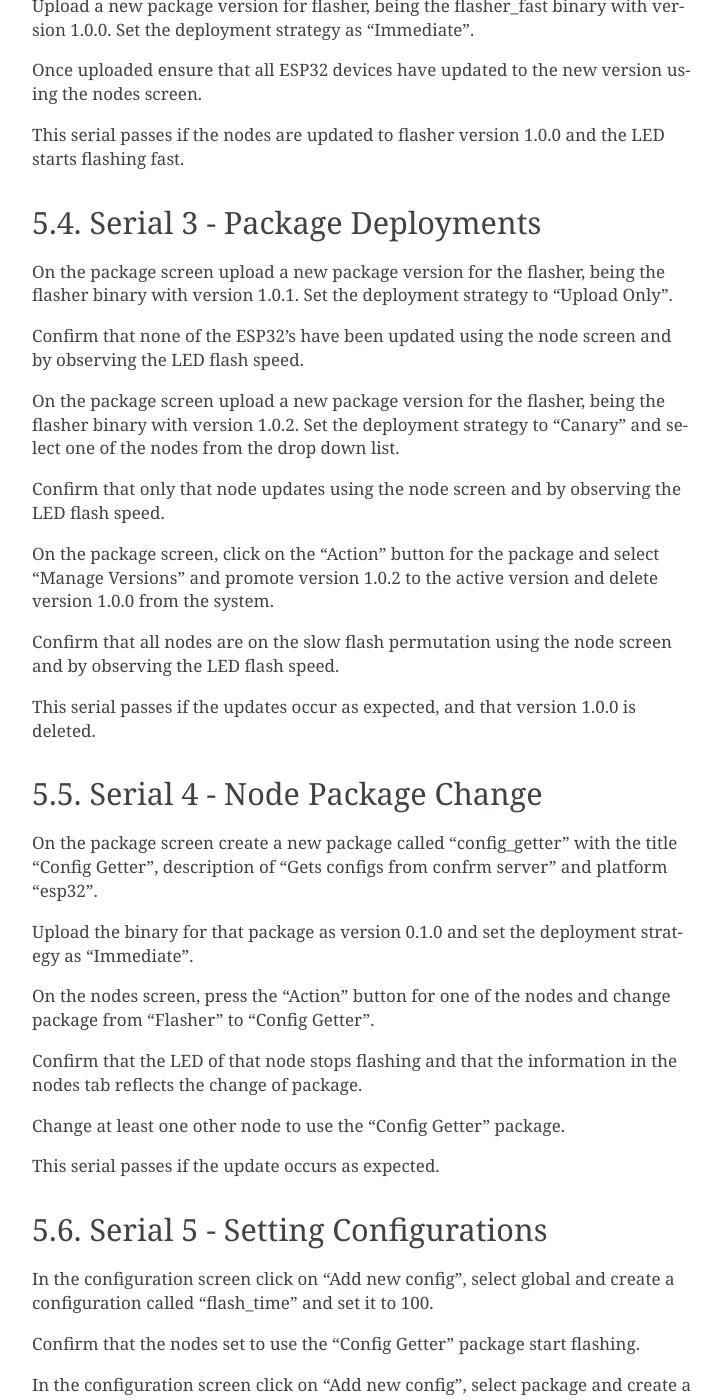
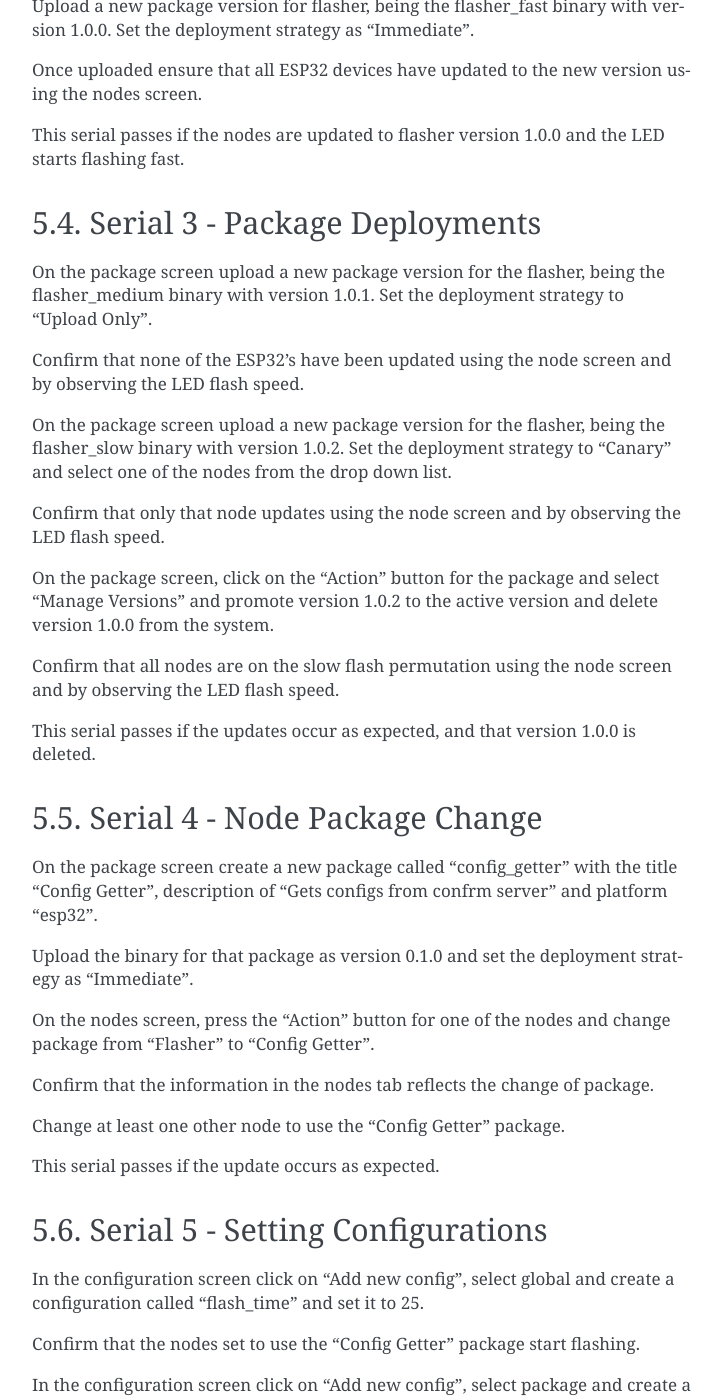
Before and after one commit to confrm/confrm, a Sphinx documentation site: the page built from extras/docs/fat.rst, in a window 1280 px wide and 1400 px high, scrolled down 1280 px. Shown: the whole window, without its empty margins (388-1109 px from the left). Built offline with Sphinx 7.4.7, drawn with Linux system fonts in a browser that asks for light colours.

Commit message:
Update to acceptance test script

```diff
--- a/extras/docs/fat.rst
+++ b/extras/docs/fat.rst
@@ -57,11 +57,11 @@
 Serial 3 - Package Deployments
 ------------------------------
 
-On the package screen upload a new package version for the flasher, being the flasher binary with version 1.0.1. Set the deployment strategy to "Upload Only".
+On the package screen upload a new package version for the flasher, being the flasher_medium binary with version 1.0.1. Set the deployment strategy to "Upload Only".
 
 Confirm that none of the ESP32's have been updated using the node screen and by observing the LED flash speed.
 
-On the package screen upload a new package version for the flasher, being the flasher binary with version 1.0.2. Set the deployment strategy to "Canary" and select one of the nodes from the drop down list.
+On the package screen upload a new package version for the flasher, being the flasher_slow binary with version 1.0.2. Set the deployment strategy to "Canary" and select one of the nodes from the drop down list.
 
 Confirm that only that node updates using the node screen and by observing the LED flash speed.
 
@@ -81,7 +81,7 @@
 
 On the nodes screen, press the "Action" button for one of the nodes and change package from "Flasher" to "Config Getter".
 
-Confirm that the LED of that node stops flashing and that the information in the nodes tab reflects the change of package.
+Confirm that the information in the nodes tab reflects the change of package.
 
 Change at least one other node to use the "Config Getter" package.
 
@@ -91,7 +91,7 @@
 Serial 5 - Setting Configurations
 ---------------------------------
 
-In the configuration screen click on "Add new config", select global and create a configuration called "flash_time" and set it to 100.
+In the configuration screen click on "Add new config", select global and create a configuration called "flash_time" and set it to 25.
 
 Confirm that the nodes set to use the "Config Getter" package start flashing.
 
```
